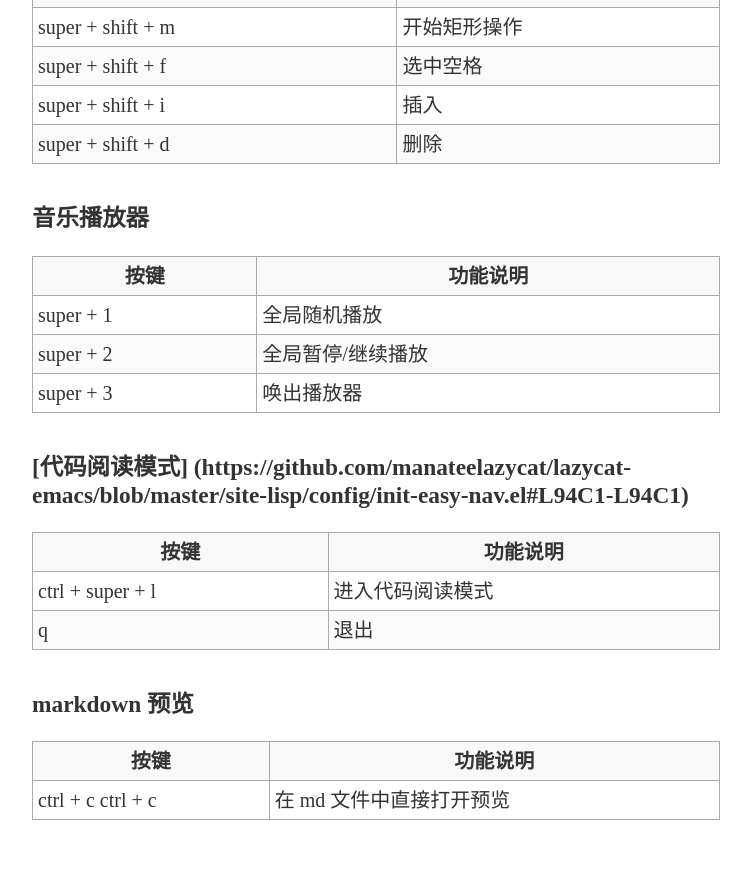
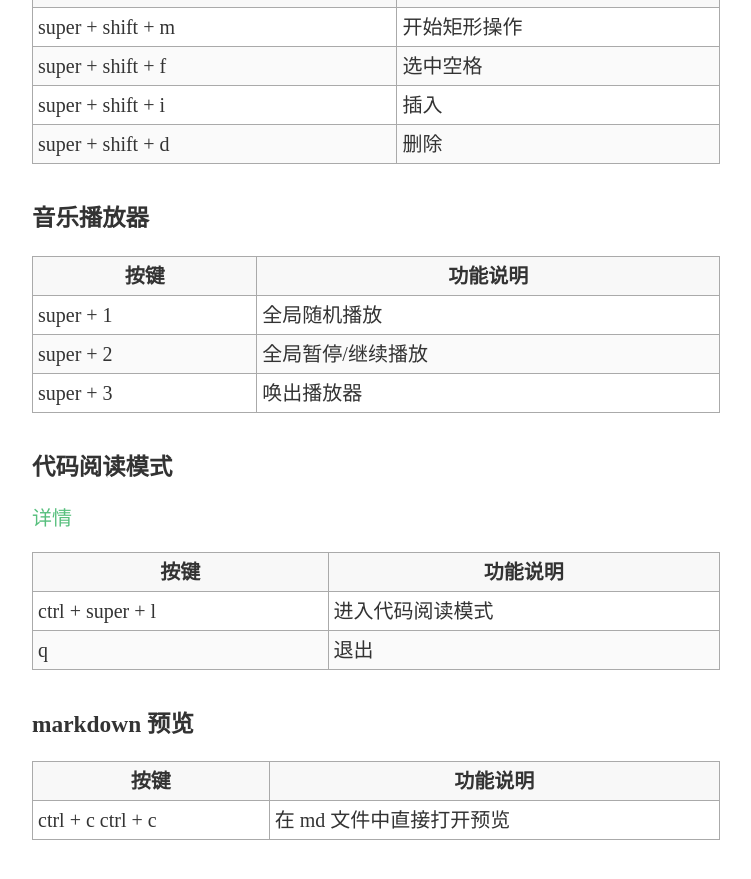
Before and after one commit to smallevilbeast/smallevilbeast.github.io, a Jekyll site: the page built from _posts/2023-06-12-lazycat-emacs.md, in a window 1280 px wide and 900 px high, scrolled down 5522 px. Shown: the top 879 px of the window, without its empty margins (264-1015 px from the left). Built offline with Jekyll 4.4.1, drawn with Linux system fonts in a browser that asks for light colours; some web fonts are replaced; some of the changed text lies outside the part shown.

Commit message:
update lazycat emacs

````diff
--- a/_posts/2023-06-12-lazycat-emacs.md
+++ b/_posts/2023-06-12-lazycat-emacs.md
@@ -154,6 +154,7 @@ pip install ruff-lsp pyright
 ```
 [详情](https://github.com/manateelazycat/lazycat-emacs/blob/master/site-lisp/config/init-key.el#L536)
 
+
 |  按键  |   功能说明 |
 |--------|-------------|
 | alt + super + j | 下一个诊断 |
@@ -193,7 +194,9 @@ pip install ruff-lsp pyright
 | super + 3 |  唤出播放器 |
 
 
-### [代码阅读模式] (https://github.com/manateelazycat/lazycat-emacs/blob/master/site-lisp/config/init-easy-nav.el#L94C1-L94C1)
+### 代码阅读模式
+
+[详情](https://github.com/manateelazycat/lazycat-emacs/blob/master/site-lisp/config/init-easy-nav.el#L94C1-L94C1)
 
 |  按键  |   功能说明 |
 |--------|-------------|
````
